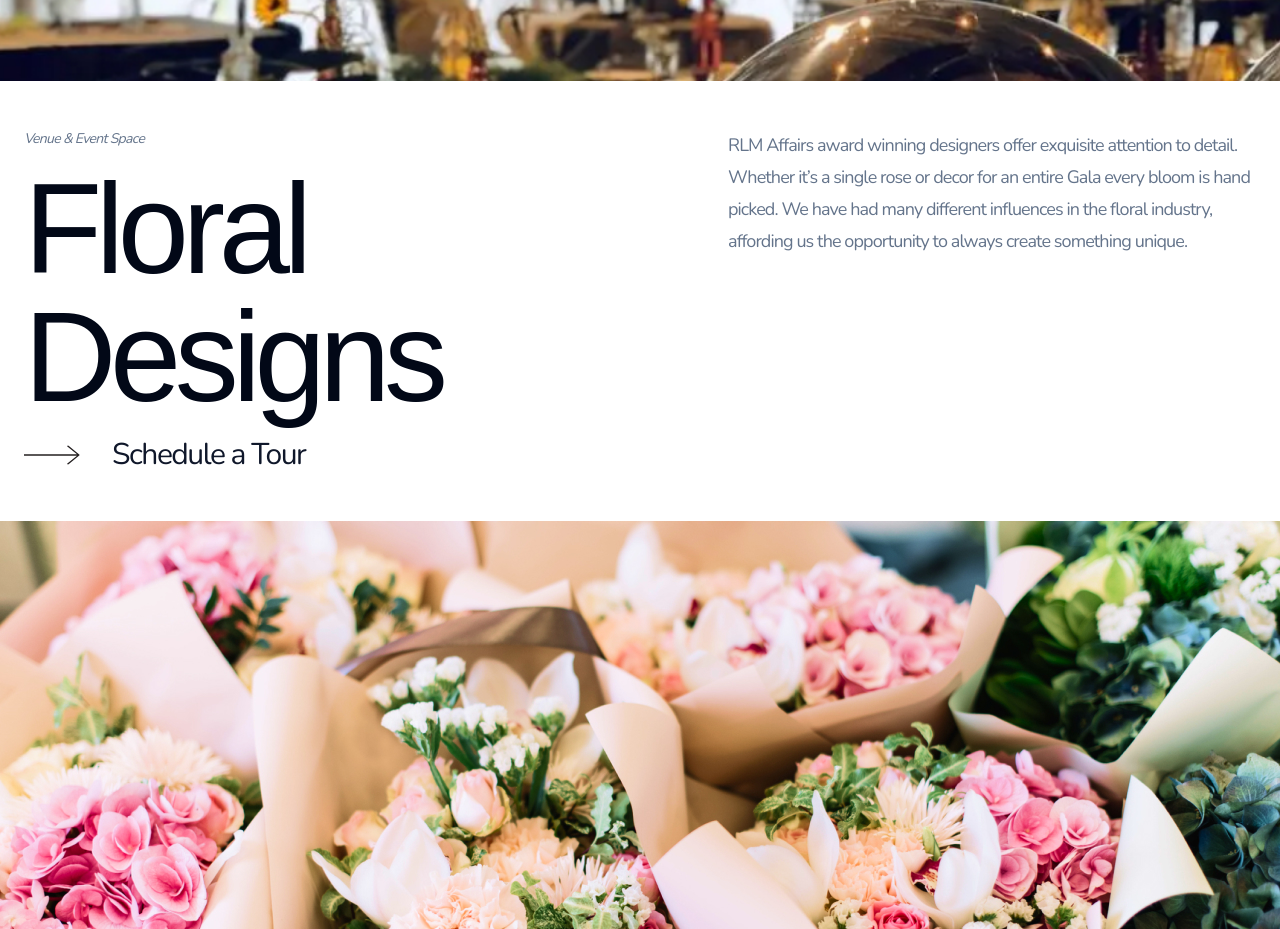
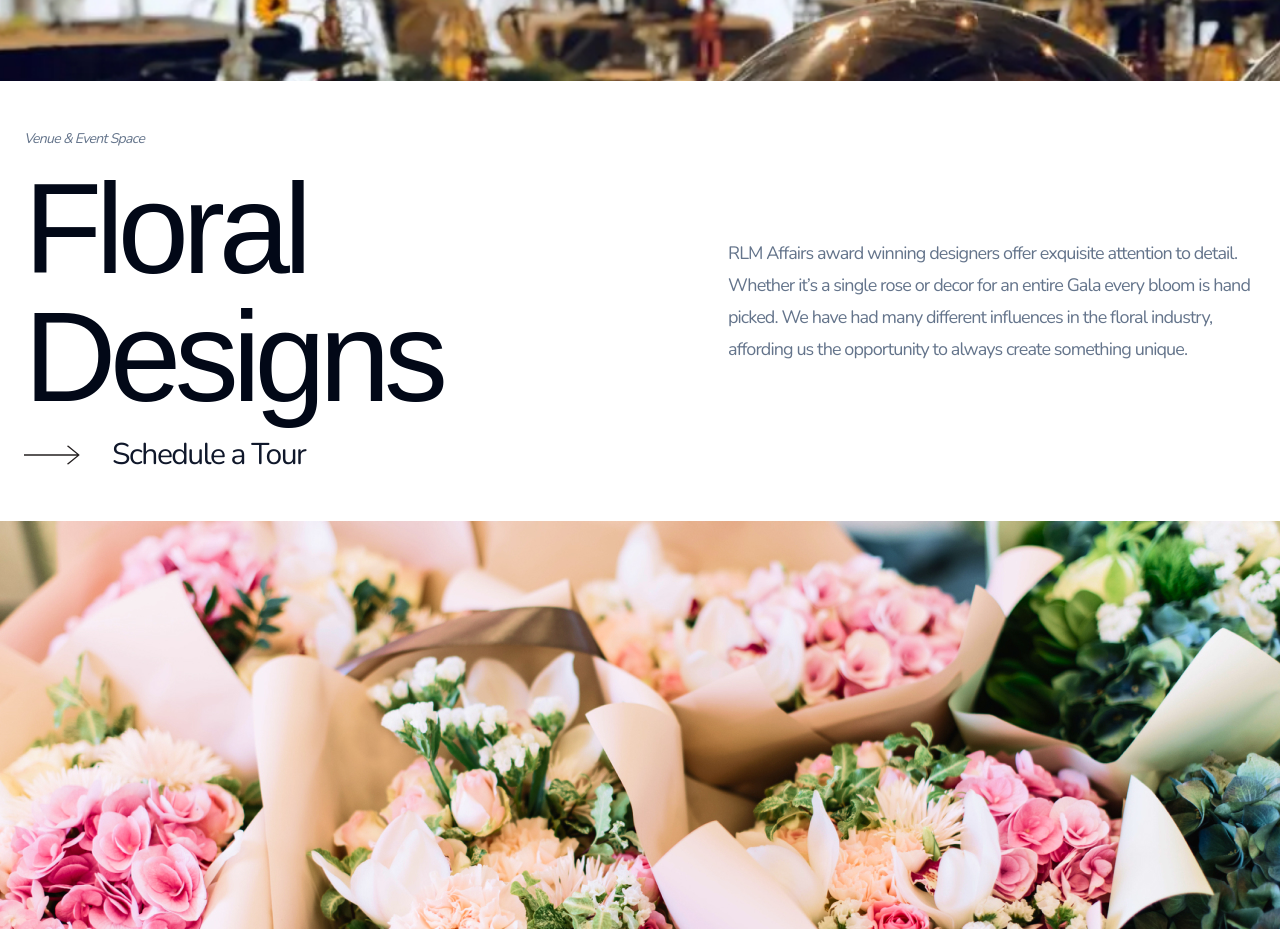
Before and after one commit to Dillonzellis/rlmaffairs-v4, a Next.js app: page / in a window 1280 px wide. Shown: the part 1700-2629 px from the top of the page. Built offline with nearby package versions, Linux system fonts and the light colour scheme; a web font is replaced by a local one.

Commit message:
style: center floral designs bodytext

```diff
--- a/src/app/page.tsx
+++ b/src/app/page.tsx
@@ -59,7 +59,7 @@ export default function Home() {
       <section>
         <MaxWidthWrapper className="py-12">
           <div className="space-y-4">
-            <div className="grid-cols-7 md:grid">
+            <div className="grid-cols-7 items-center md:grid">
               <div className="col-span-4 space-y-4">
                 <SubHeader>Venue & Event Space</SubHeader>
                 <MainHeader>Floral Designs</MainHeader>
```
